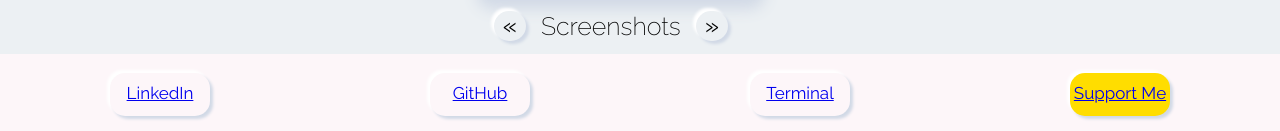
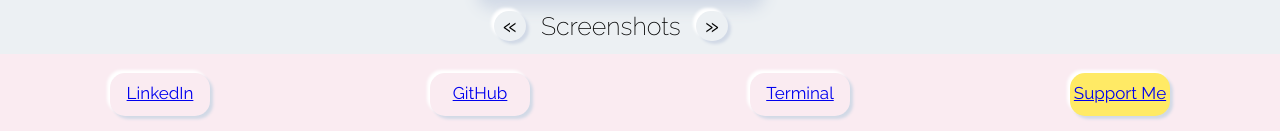
Before and after one commit to ConnorAndersonLarson/mysite, a React (Create React App) app: page /Portfolio in a window 1280 px wide. Shown: the part 666-797 px from the top of the page. Built offline with nearby package versions, Linux system fonts and the light colour scheme.

Commit message:
Tweak color of Header and Footer

```diff
--- a/src/components/Footer/Footer.css
+++ b/src/components/Footer/Footer.css
@@ -4,7 +4,7 @@
   display: flex;
   justify-content: space-around;
   align-items: center;
-  background-color: #FDF6F9;
+  background-color: #faebf1;
   position: fixed;
   width: 100vw;
   bottom: 0px;
@@ -21,7 +21,7 @@
     3px 3px 3px 0 #D1D9E6,
     -3px -3px 3px 0 #FFF;
   border-radius: 15px;
-  background-color: #FDF6F9;
+  background-color: #faebf1;
   font-size: 17px;
   transition: .1s linear 0s;
 }
@@ -36,13 +36,13 @@
 }
 
 .buyMeCoffee {
-  background-color: #FFDD00;
+  background-color: #ffea65;
 }
 
 .buyMeCoffee:hover {
   box-shadow:
-    inset 5px 5px 5px 0 #dabe09,
-    inset -5px -5px 5px 0 #fef6bc,
+    inset 5px 5px 5px 0 #f7dd38,
+    inset -5px -5px 5px 0 #faf5cf,
     0px 0px 0px 0 #FFF,
     0px 0px 0px 0 #D1D9E6;
 }
--- a/src/components/Header/Header.css
+++ b/src/components/Header/Header.css
@@ -9,7 +9,7 @@
 }
 
 .topBar {
-  background-color: #FDF6F9;
+  background-color: #faebf1;
   grid-area: top;
   height: 15vh;
   display: grid;
```
